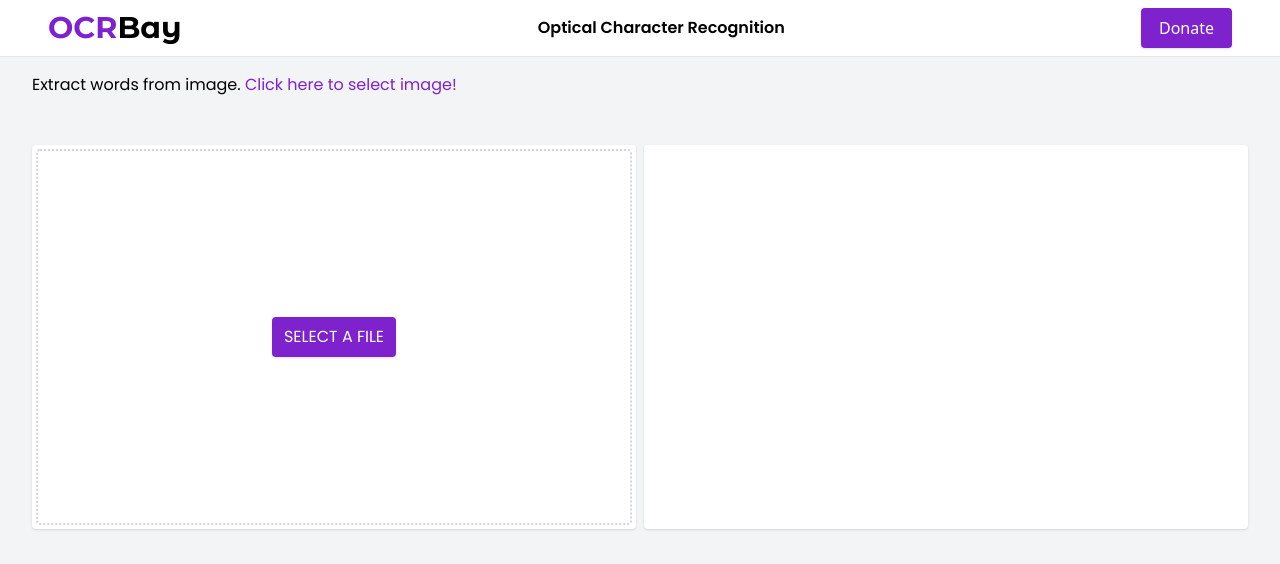
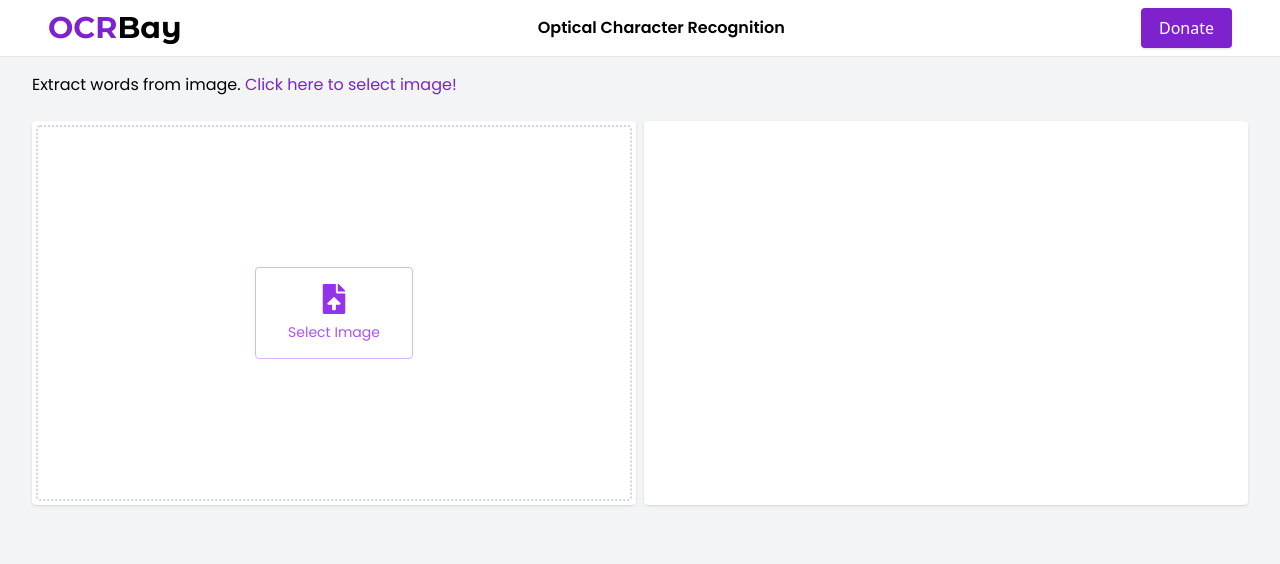
Before and after one commit to SahilChandravanshi/ocr-bay, a Next.js app: page / in a window 1280 px wide. Shown: the top 564 px of the page. Built offline with nearby package versions, Linux system fonts and the light colour scheme.

Commit message:
upload button styled

```diff
--- a/app/page.js
+++ b/app/page.js
@@ -3,6 +3,8 @@ import Image from "next/image";
 // import { createWorker } from "tesseract.js";
 import Tesseract from "tesseract.js";
 import { useEffect, useState, useCallback } from "react";
+import { FiUpload } from 'react-icons/fi';
+import { FaFileUpload } from 'react-icons/fa';
 
 export default function Home() {
 	const [selectedImage, setSelectedImage] = useState(null);
@@ -39,7 +41,7 @@ export default function Home() {
 	};
 
 	return (
-		<main className="flex min-h-screen flex-col py-4 px-8 gap-4 font-primary bg-gray-100 w-full">
+		<main className="flex min-h-screen flex-col py-4 px-8 gap-2 font-primary bg-gray-100 w-full">
 			<p>
 				Extract words from image.{" "}
 				<label
@@ -59,21 +61,21 @@ export default function Home() {
 				/>
 			</div>
 
-			<div className="result mt-4 grid items-center justify-center sm:grid-cols-2 gap-2">
+			<div className="result mt-2 grid items-center justify-center sm:grid-cols-2 gap-2">
 				<div className="bg-white h-72 w-[95vw] sm:w-full sm:h-96 sm:max-h-96 p-1 overflow-y-auto flex flex-col items-center rounded shadow">
 					{selectedImage == null ? (
 						<div className="w-full h-full flex justify-center items-center border-dotted border-2 border-gray-300 rounded">
 							{/* <p>Upload Here</p> */}
 							<label
 								htmlFor="upload"
-								className="inline-block py-[8px] px-[12px] cursor-pointer rounded shadow bg-purple-700 hover:bg-purple-900 text-white"
+								className="py-4 px-8 cursor-pointer rounded border-[1.5px] border-purple-300 hover:border-purple-600 hover:bg-purple-100 text-purple-500 hover:text-purple-900 flex flex-col gap-2 items-center justify-center text-sm"
 							>
-								SELECT A FILE
+								<FaFileUpload className="text-3xl text-purple-600 hover:text-purple-900"/>Select Image
 							</label>
 						</div>
 					) : (
 						selectedImage && (
-							<div className="boxImage h-96 sm:max-h-96 p-1 overflow-y-auto flex flex-col items-center">
+							<div className="boxImage h-96 sm:max-h-96 overflow-y-auto flex flex-col items-center rounded">
 								<Image
 									src={URL.createObjectURL(selectedImage)}
 									alt="thumb"
@@ -100,19 +102,6 @@ export default function Home() {
 						)
 					)}
 				</div>
-				{/* {progress < 100 && progress > 0 && (
-					<div>
-						<div className="progress-label">Progress ({progress}%)</div>
-						<div className="progress-bar">
-							<div className="progress" style={{ width: `${progress}%` }}></div>
-						</div>
-					</div>
-				)}
-				{textResult && (
-					<div className="box-p font-codeFont bg-gray-300 max-h-96 overflow-auto p-4 font-light">
-						<p>{textResult}</p>
-					</div>
-				)} */}
 			</div>
 		</main>
 	);
--- a/package.json
+++ b/package.json
@@ -16,6 +16,7 @@
     "postcss": "8.4.23",
     "react": "18.2.0",
     "react-dom": "18.2.0",
+    "react-icons": "^4.9.0",
     "tailwindcss": "3.3.2",
     "tesseract.js": "^4.0.6"
   }
```
Also changed, not shown: 1 other file (tests, documents, lock files or other folders).
